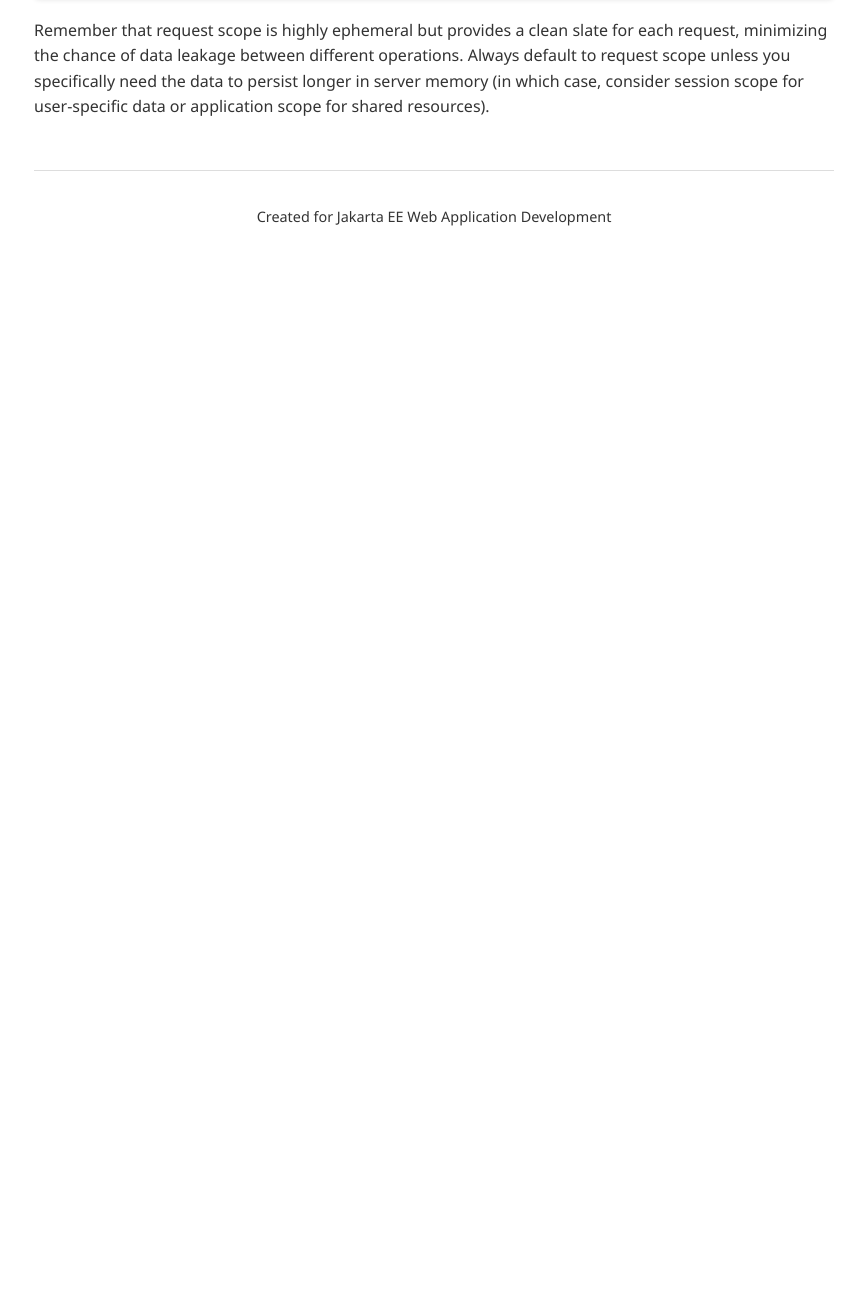
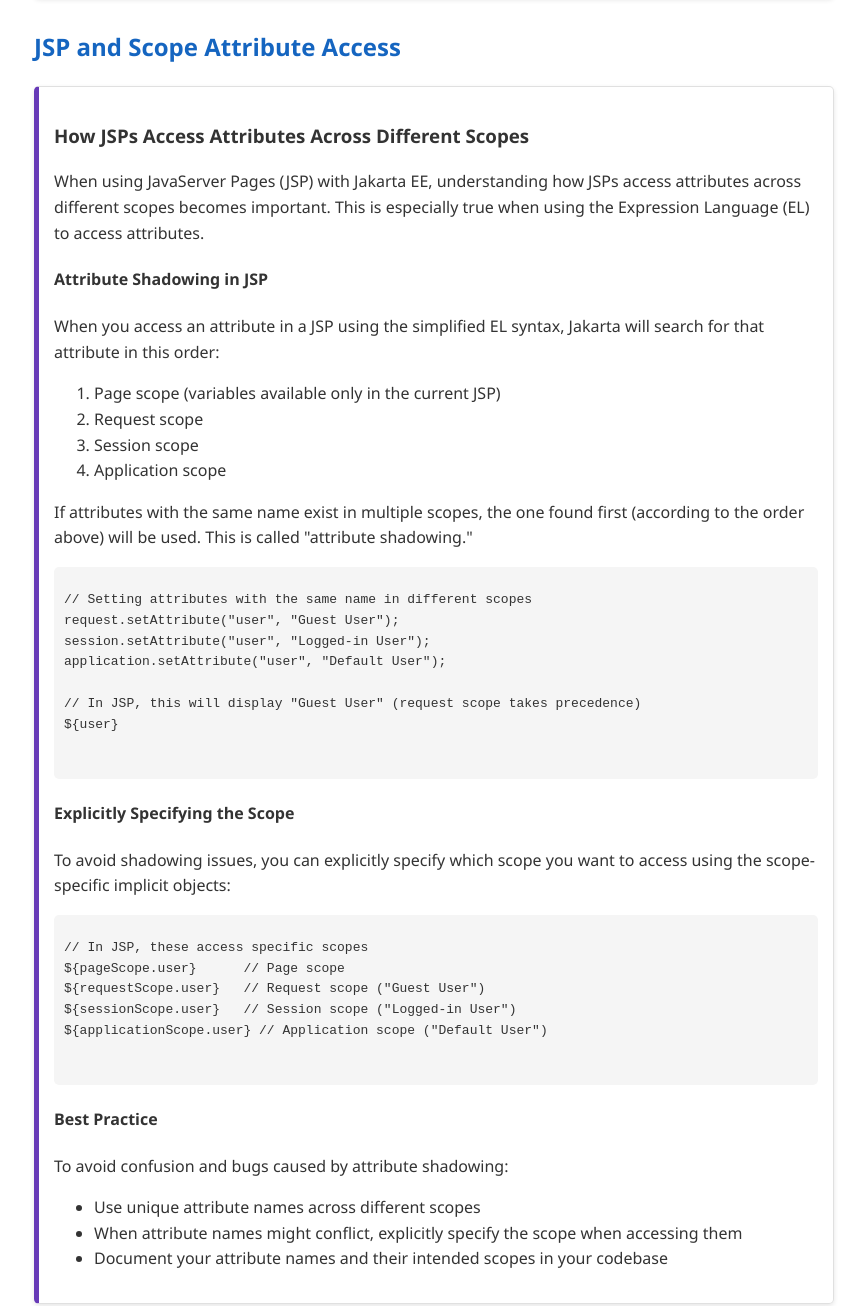
Before and after one commit to bobbyconnolly/jakarta-scope-info, a plain HTML site: page index.html in a window 1280 px wide. Shown: the part 9717-11023 px from the top of the page, without its empty margins (206-1071 px from the left). Before the commit the page ends 9980 px from the top, so only its background shows below. Drawn offline with Linux system fonts and the light colour scheme.

Commit message:
Update index.html

```diff
--- a/index.html
+++ b/index.html
@@ -618,6 +618,75 @@ public class CategoryServlet extends HttpServlet {
         </div>
     </div>
 
+    <h2>JSP and Scope Attribute Access</h2>
+
+    <div class="scope-container" style="border-left: 5px solid #673ab7;">
+        <h3>How JSPs Access Attributes Across Different Scopes</h3>
+
+        <p>
+            When using JavaServer Pages (JSP) with Jakarta EE, understanding how JSPs access attributes across different
+            scopes becomes important. This is especially true when using the Expression Language (EL) to access attributes.
+        </p>
+
+        <h4>Attribute Shadowing in JSP</h4>
+
+        <p>
+            When you access an attribute in a JSP using the simplified EL syntax, Jakarta will search for that attribute in this order:
+        </p>
+
+        <ol>
+            <li>Page scope (variables available only in the current JSP)</li>
+            <li>Request scope</li>
+            <li>Session scope</li>
+            <li>Application scope</li>
+        </ol>
+
+        <p>
+            If attributes with the same name exist in multiple scopes, the one found first (according to the order above) will be used.
+            This is called "attribute shadowing."
+        </p>
+
+        <div class="code-example">
+            <pre>
+// Setting attributes with the same name in different scopes
+request.setAttribute("user", "Guest User");
+session.setAttribute("user", "Logged-in User");
+application.setAttribute("user", "Default User");
+
+// In JSP, this will display "Guest User" (request scope takes precedence)
+${user}
+            </pre>
+        </div>
+
+        <h4>Explicitly Specifying the Scope</h4>
+
+        <p>
+            To avoid shadowing issues, you can explicitly specify which scope you want to access using the scope-specific implicit objects:
+        </p>
+
+        <div class="code-example">
+            <pre>
+// In JSP, these access specific scopes
+${pageScope.user}      // Page scope
+${requestScope.user}   // Request scope ("Guest User")
+${sessionScope.user}   // Session scope ("Logged-in User")
+${applicationScope.user} // Application scope ("Default User")
+            </pre>
+        </div>
+
+        <h4>Best Practice</h4>
+
+        <p>
+            To avoid confusion and bugs caused by attribute shadowing:
+        </p>
+
+        <ul>
+            <li>Use unique attribute names across different scopes</li>
+            <li>When attribute names might conflict, explicitly specify the scope when accessing them</li>
+            <li>Document your attribute names and their intended scopes in your codebase</li>
+        </ul>
+    </div>
+
     <p>
         Remember that request scope is highly ephemeral but provides a clean slate for each request,
         minimizing the chance of data leakage between different operations. Always default to
```
